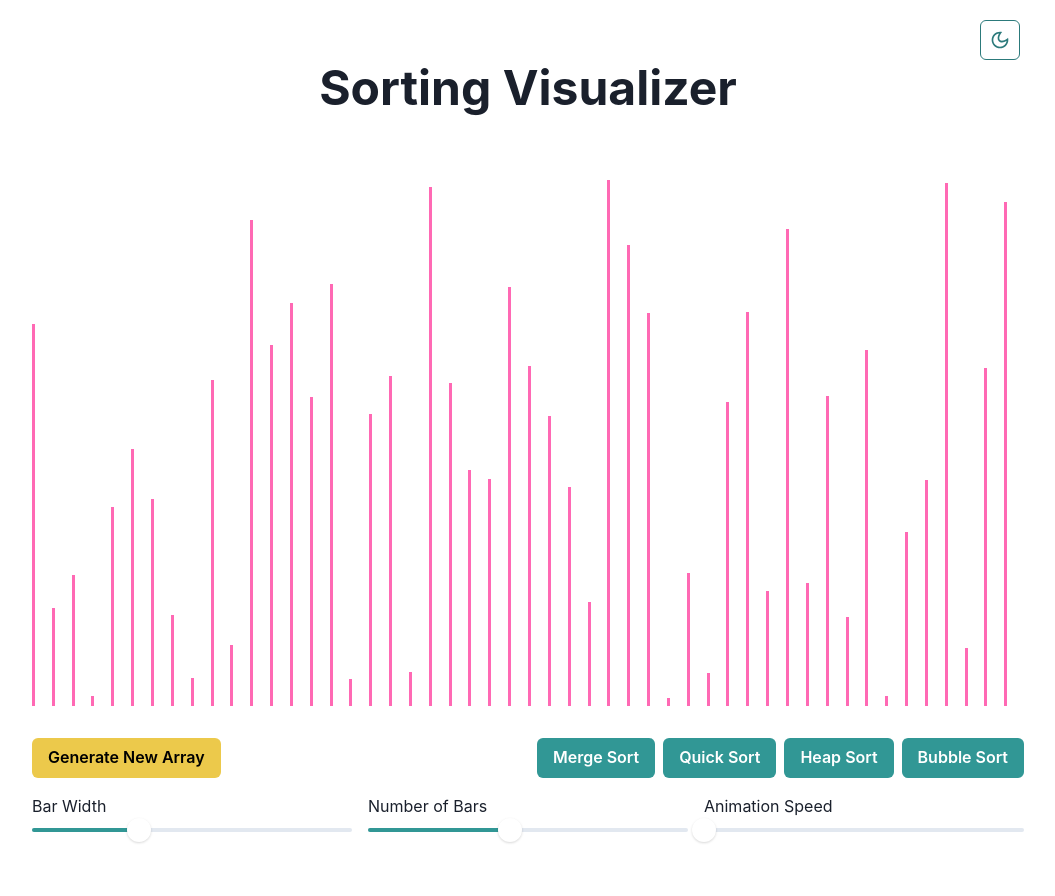
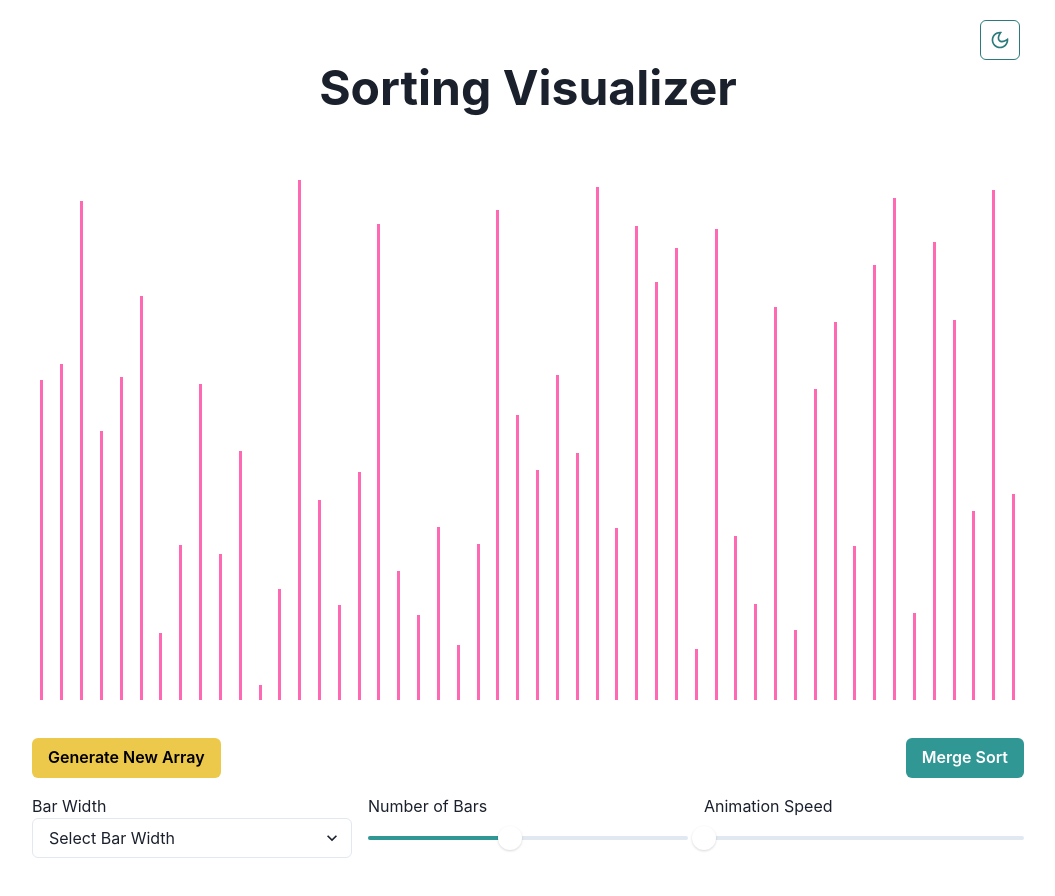
Before and after one commit to misterbracket/algo-visualizer, a React (Create React App) app: page / in a window 1280 px wide. Shown: the top 896 px of the page, without its empty margins (112-1167 px from the left). Built offline with nearby package versions, Linux system fonts and the light colour scheme.

Commit message:
some  fixes

```diff
--- a/src/components/SortingVisualizer/SortingVisualizer.tsx
+++ b/src/components/SortingVisualizer/SortingVisualizer.tsx
@@ -1,9 +1,9 @@
-import { useState, useEffect } from 'react'
+import { useState, useEffect, useRef } from 'react'
 import {
   Box, Flex, Spacer, Slider, Text,
   SliderTrack,
   SliderFilledTrack,
-  SliderThumb, Heading
+  SliderThumb, Heading, Select
 } from "@chakra-ui/react"
 
 import { Button, ButtonGroup } from "@chakra-ui/react"
@@ -25,7 +25,7 @@ function randomIntFromInterval(min: number, max: number) {
 
 function initializeState() {
   const numberOfBars = 50
-  const barWidth = 3
+  const barWidth = "3"
   const animationSpeed = 15
   const array = [];
   for (let i = 0; i < numberOfBars; i++) {
@@ -45,21 +45,55 @@ const SortingVisualizer = () => {
   const [state, setState] = useState(initializeState)
   const { numberOfBars, array, barWidth, animationSpeed } = state
 
-
-  useEffect(() => {
-    resetArray();
-  }, [numberOfBars, barWidth, animationSpeed])
+  const arrayBarRefs = useRef<HTMLDivElement[]>([]);
 
 
-  function resetArray() {
+  // const setRef = useMemo(() => {
+  //   return array
+  // }, [])
+  // const originalArray = useRef(setRef)
+
+
+  const resetArray = () => {
     const { array } = initializeState()
     setState({ ...state, array });
   }
 
+
+  useEffect(() => {
+
+    if (state.array.length !== 0) return
+    const { array } = initializeState()
+    setState({ ...state, array });
+  }, [state])
+
+
+  // function test() {
+  //   const currArray = array
+  //   const orArray = originalArray.current
+  //   console.log({ orArray })
+  //   console.log({ currArray })
+
+  //   let filteredArray: Array<number> = []
+
+  //   const filterValues = (input: Array<number>, checkNumber: number) => {
+  //     if (input === []) return
+  //     const result = input.filter(value => value === checkNumber);
+  //     filteredArray = result
+  //     return filterValues(result)
+  //   }
+
+  //   if (filteredArray === []) {
+  //     console.log("💯 Check complete, all numbers present")
+  //   }
+  // }
+
+
   function mergeSort() {
+
     const animations = getMergeSortAnimations(array);
     for (let i = 0; i < animations.length; i++) {
-      const arrayBars = document.getElementsByClassName('array-bar') as HTMLCollectionOf<HTMLElement>;
+      const arrayBars = arrayBarRefs.current
       const isColorChange = i % 3 !== 2;
       if (isColorChange) {
         const [barOneIdx, barTwoIdx] = animations[i];
@@ -80,17 +114,17 @@ const SortingVisualizer = () => {
     }
   }
 
-  function quickSort() {
-    // We leave it as an exercise to the viewer of this code to implement this method.
-  }
+  // function quickSort() {
+  //   // We leave it as an exercise to the viewer of this code to implement this method.
+  // }
 
-  function heapSort() {
-    // We leave it as an exercise to the viewer of this code to implement this method.
-  }
+  // function heapSort() {
+  //   // We leave it as an exercise to the viewer of this code to implement this method.
+  // }
 
-  function bubbleSort() {
-    // We leave it as an exercise to the viewer of this code to implement this method.
-  }
+  // function bubbleSort() {
+  //   // We leave it as an exercise to the viewer of this code to implement this method.
+  // }
 
 
 
@@ -98,10 +132,11 @@ const SortingVisualizer = () => {
     <>
       <Heading size="2xl" padding={"4rem"}>Sorting Visualizer</Heading>
       <Flex width={"100%"} direction={"column"} >
-        <Flex align={"flex-end"} justify={"center"} height={`${BAR_HEIGHT}px`} width={"100%"}>
+        <Flex align={"flex-end"} justify={"space-around"} height={`${BAR_HEIGHT}px`} width={"100%"}>
           {array.map((value, idx) => (
-            <>
+            <div key={idx}>
               <Box
+                ref={(element) => { arrayBarRefs.current[idx] = element! }}
                 className="array-bar"
                 style={{
                   backgroundColor: PRIMARY_COLOR,
@@ -109,10 +144,8 @@ const SortingVisualizer = () => {
                   width: `${barWidth}px`,
                   display: "inline-block",
                 }}
-                key={idx}
               ></Box>
-              <Spacer />
-            </>
+            </div>
           ))}
         </Flex>
 
@@ -120,26 +153,33 @@ const SortingVisualizer = () => {
           <ButtonGroup display={"flex"} flexWrap={"wrap"} width={"100%"} paddingBottom={"0.5rem"}>
             <Button colorScheme="yellow" onClick={resetArray}>Generate New Array</Button>
             <Button colorScheme="teal" style={{ marginLeft: "auto" }} onClick={mergeSort}>Merge Sort</Button>
-            <Button colorScheme="teal" onClick={quickSort}>Quick Sort</Button>
+            {/* <Button colorScheme="teal" onClick={quickSort}>Quick Sort</Button>
             <Button colorScheme="teal" onClick={heapSort}>Heap Sort</Button>
             <Button colorScheme="teal" onClick={bubbleSort}>Bubble Sort</Button>
+            <Button colorScheme="teal" onClick={test}>Test</Button> */}
           </ButtonGroup>
           <ButtonGroup paddingTop={"0.5rem"}>
             <Flex width={"100%"} direction={"column"}>
-              <Text as={"label"} htmlFor={"bar-width-slider"}>Bar Width</Text>
-              <Slider colorScheme="teal" aria-label="bar-width-slider" name={"bar-width-slider"} defaultValue={barWidth} min={2} max={5} onChange={width => setState({ ...state, barWidth: width })}>
+              <Text as={"label"} htmlFor={"bar-width-select"}>Bar Width</Text>
+              <Select height={10} placeholder="Select Bar Width" aria-label="bar-width-select" name={"bar-width-select"} onChange={event => setState({ ...state, barWidth: event.target.value })}>
+                <option value={"2"}>Extra Thin</option>
+                <option value={"3"}>Thin</option>
+                <option value={"4"}>Medium</option>
+                <option value={"5"}>Large</option>
+              </Select>
+              {/* <Slider colorScheme="teal" aria-label="bar-width-slider" name={"bar-width-slider"} defaultValue={barWidth} min={2} max={5} onChange={width => setState({ ...state, barWidth: width })}>
                 <SliderTrack>
                   <SliderFilledTrack />
                 </SliderTrack>
                 <SliderThumb boxSize={6}>
                   <Box color="tomato" />
                 </SliderThumb>
-              </Slider>
+              </Slider> */}
             </Flex>
             <Spacer />
             <Flex width={"100%"} direction={"column"}>
               <Text as={"label"} htmlFor={"bar-number-slider"}>Number of Bars</Text>
-              <Slider colorScheme="teal" aria-label="bar-number-slider" defaultValue={numberOfBars} min={10} max={100} onChange={number => setState({ ...state, numberOfBars: number })}>
+              <Slider height={10} colorScheme="teal" aria-label="bar-number-slider" defaultValue={numberOfBars} min={10} max={100} onChange={number => setState({ ...state, numberOfBars: number })}>
                 <SliderTrack>
                   <SliderFilledTrack />
                 </SliderTrack>
@@ -151,7 +191,7 @@ const SortingVisualizer = () => {
             <Spacer />
             <Flex width={"100%"} direction={"column"}>
               <Text as={"label"} htmlFor={"bar-number-slider"}>Animation Speed</Text>
-              <Slider colorScheme="teal" aria-label="bar-number-slider" defaultValue={animationSpeed} min={15} max={1500} onChange={number => setState({ ...state, animationSpeed: number })}>
+              <Slider height={10} colorScheme="teal" aria-label="bar-number-slider" defaultValue={animationSpeed} min={15} max={1500} onChange={number => setState({ ...state, animationSpeed: number })}>
                 <SliderTrack>
                   <SliderFilledTrack />
                 </SliderTrack>
@@ -161,9 +201,9 @@ const SortingVisualizer = () => {
 
               </Slider>
             </Flex>
-          </ButtonGroup>
-        </Flex>
-      </Flex>
+          </ButtonGroup >
+        </Flex >
+      </Flex >
     </>
   );
 }
--- a/src/styles/theme.ts
+++ b/src/styles/theme.ts
@@ -28,6 +28,5 @@ const config: ThemeConfig = {
 };
 
 const theme = extendTheme({ config, colors });
-console.log(theme);
 
 export default theme;
```
